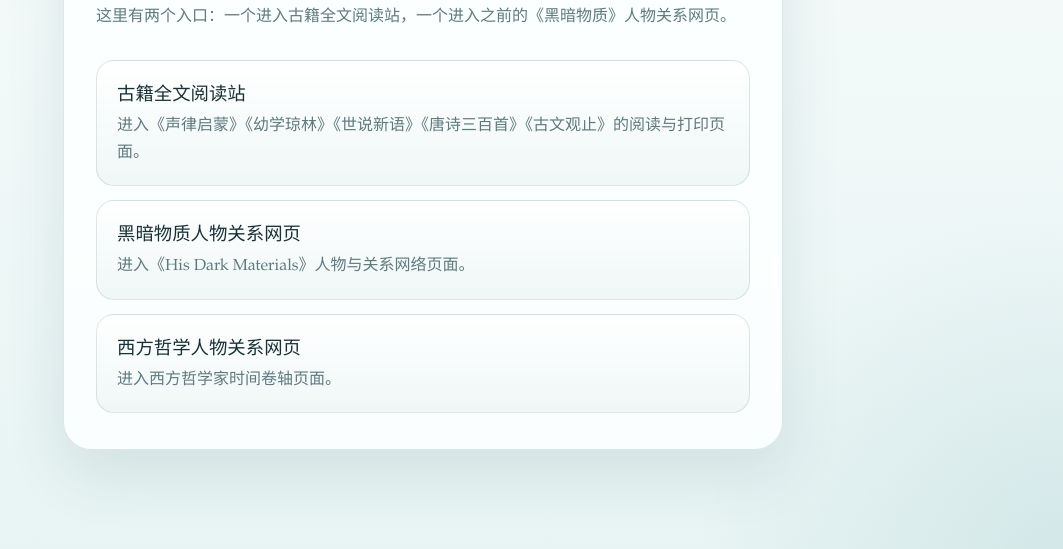
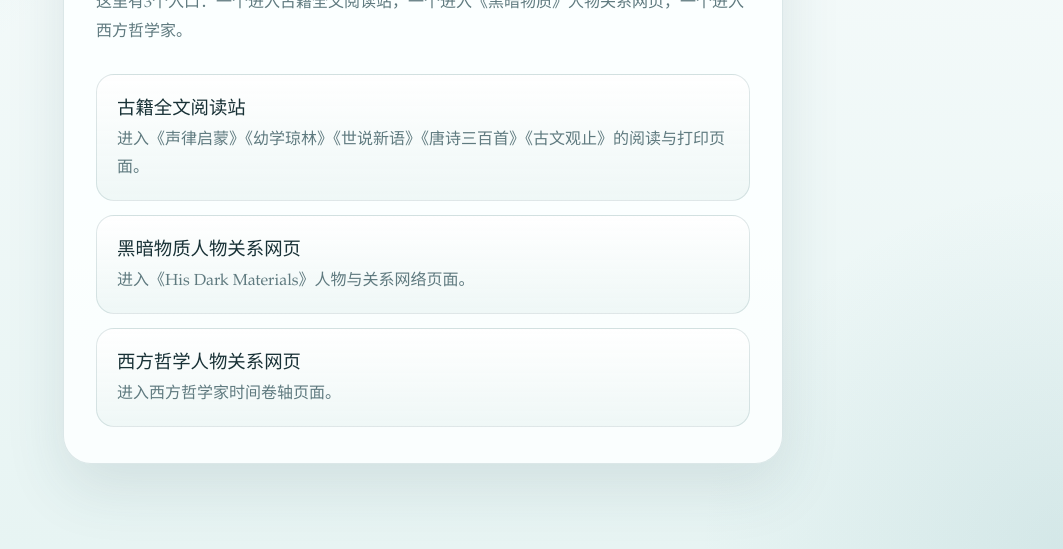
Before and after one commit to hippoh/home, a plain HTML site: page index.html in a window 1280 px wide. Shown: the part 251-800 px from the top of the page, without its empty margins (217-1280 px from the left). Drawn offline with Linux system fonts and the light colour scheme.

Commit message:
Add files via upload

```diff
--- a/index.html
+++ b/index.html
@@ -4,7 +4,7 @@
     <meta charset="utf-8" />
     <meta name="viewport" content="width=device-width, initial-scale=1" />
     <title>网站首页</title>
-    <meta name="description" content="基础导航首页，链接到古籍全文阅读站与黑暗物质人物关系网页。" />
+    <meta name="description" content="基础导航首页" />
     <style>
       :root {
         --paper: #eef8f7;
@@ -105,7 +105,7 @@
     <main class="portal">
       <p class="eyebrow">首页</p>
       <h1>内容导航</h1>
-      <p class="intro">这里有两个入口：一个进入古籍全文阅读站，一个进入之前的《黑暗物质》人物关系网页。</p>
+      <p class="intro">这里有3个入口：一个进入古籍全文阅读站，一个进入《黑暗物质》人物关系网页，一个进入西方哲学家。</p>
 
       <div class="links">
         <a class="link-card" href="./Chinese1/classics.html">
```
